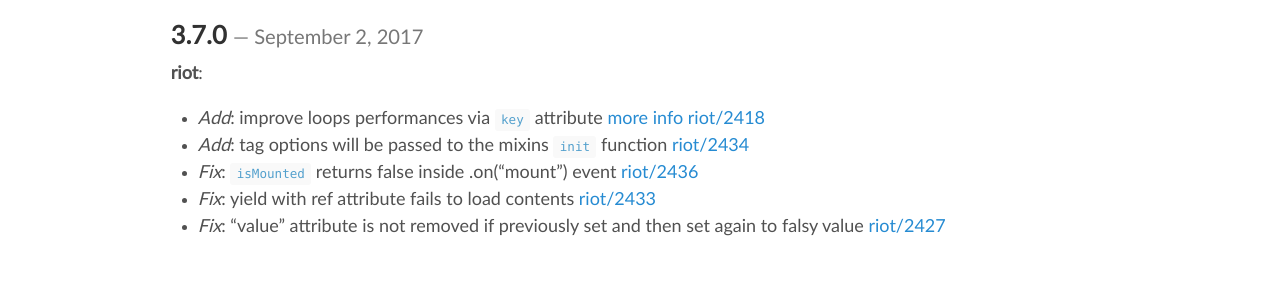
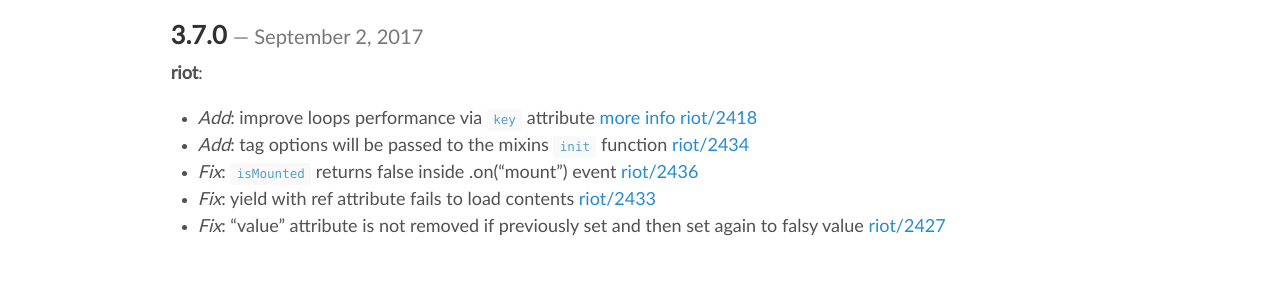
Before and after one commit to riot/riot.github.io, a Jekyll site: the page built from release-notes.md, in a window 1280 px wide and 900 px high. Shown: the part 242-538 px from the top of the window. Built offline with Jekyll 4.4.1, drawn with Linux system fonts in a browser that asks for light colours; nearby versions of some CDN libraries; emoji names are drawn with the system emoji font; comment, search, counter and statistics services are not loaded.

Commit message:
fixed: typo

```diff
--- a/_config.yml
+++ b/_config.yml
@@ -44,7 +44,7 @@
 
 version:             3.7.0
 v2_version:          2.6.8
-version_slurp:       Improve loops performances via `key` attribute
+version_slurp:       Improve loops performance via `key` attribute
 v2_version_slurp:    Security patch agains XSS injections
 repo:                https://github.com/riot/riot
 twitter_account:     https://twitter.com/riotjs_
--- a/release-notes.md
+++ b/release-notes.md
@@ -10,7 +10,7 @@
 
 __riot__:
 
-  - _Add_: improve loops performances via `key` attribute [more info](/api/#key) [riot/2418](https://github.com/riot/riot/issues/2418)
+  - _Add_: improve loops performance via `key` attribute [more info](/api/#key) [riot/2418](https://github.com/riot/riot/issues/2418)
   - _Add_: tag options will be passed to the mixins `init` function [riot/2434](https://github.com/riot/riot/issues/2434)
   - _Fix_: `isMounted` returns false inside .on("mount") event [riot/2436](https://github.com/riot/riot/issues/2436)
   - _Fix_: yield with ref attribute fails to load contents [riot/2433](https://github.com/riot/riot/issues/2433)
```
